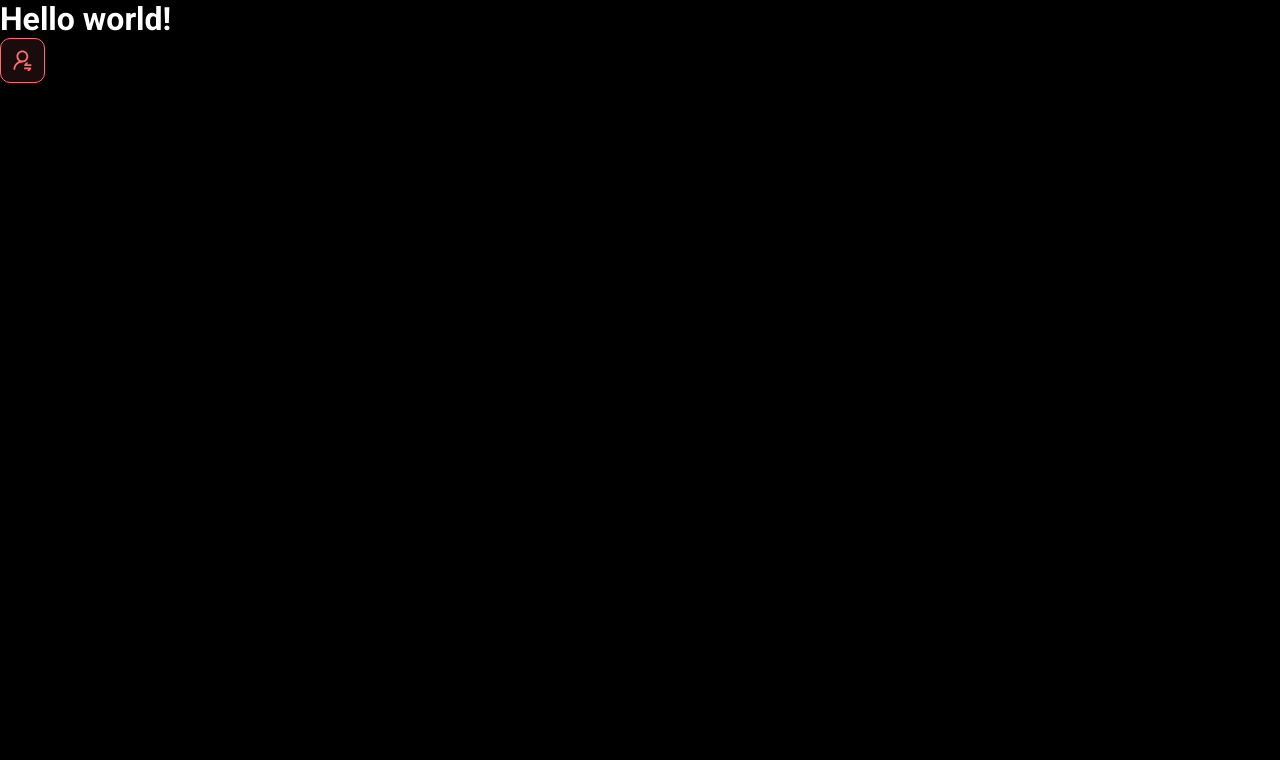
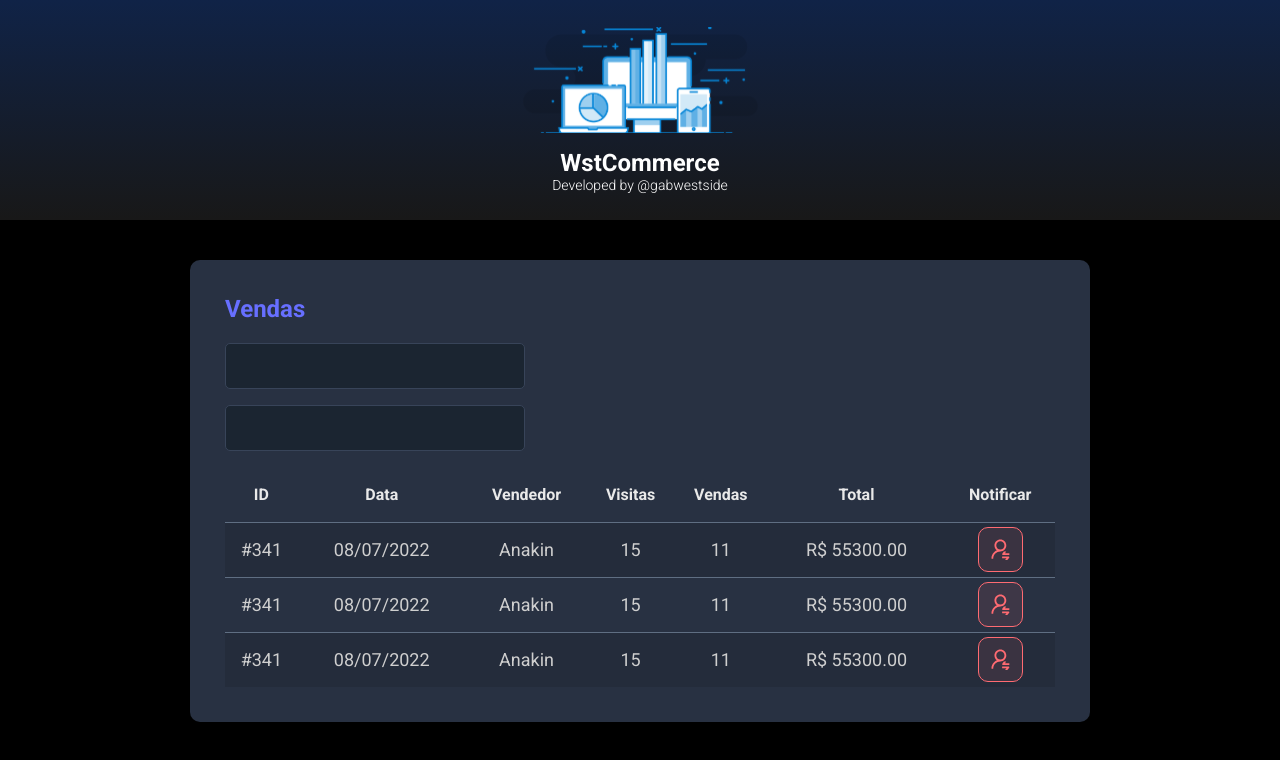
Before and after one commit to gabwestside/wst-commerce, a React (Vite) app in the folder frontend/: page / in a window 1280 px wide. Shown: the top 760 px of the page. Built offline with nearby package versions, Linux system fonts and the light colour scheme.

Commit message:
other components

```diff
--- a/frontend/src/App.tsx
+++ b/frontend/src/App.tsx
@@ -1,13 +1,20 @@
-import NotificationButton from './components/NotificationButton'
+import Header from './components/Header';
+import SalesCard from './components/SalesCard';
 
 function App() {
   return (
     <>
-      <h1>Hello world!</h1>
+      <Header />
 
-      <NotificationButton />
+      <main>
+        <section id='sales'>
+          <div className='wst-container'>
+            <SalesCard />
+          </div>
+        </section>
+      </main>
     </>
-  )
+  );
 }
 
-export default App
+export default App;
--- /dev/null
+++ b/frontend/src/components/Header/index.tsx
@@ -0,0 +1,19 @@
+import logo from '../../assets/img/logo.svg'
+import './styles.css'
+
+function Header() {
+  return (
+    <header>
+        <div className="wst-logo-container">
+            <img src={logo} alt="WstCommerce" />
+            <h1>WstCommerce</h1>
+            <p>
+              Developed by
+              <a href="https://www.instagram.com/gabwestside/"> @gabwestside</a>
+            </p>
+        </div>
+    </header>
+  )
+}
+
+export default Header
--- /dev/null
+++ b/frontend/src/components/Header/styles.css
@@ -0,0 +1,28 @@
+
+header {
+  background: linear-gradient(180deg, #102347 0%, #181818 100%);
+  height: 220px;
+  display: flex;
+  align-items: center;
+  justify-content: center;
+}
+
+.wst-logo-container {
+  display: flex;
+  flex-direction: column;
+  align-items: center;
+}
+
+.wst-logo-container img {
+  width: 235px;
+}
+
+.wst-logo-container h1 {
+  margin-top: 15px;
+  font-size: 24px;
+}
+
+.wst-logo-container p {
+  font-size: 14px;
+  font-weight: 300;
+}
--- /dev/null
+++ b/frontend/src/components/SalesCard/index.tsx
@@ -0,0 +1,77 @@
+import NotificationButton from '../NotificationButton';
+import './styles.css';
+
+function SalesCard() {
+  return (
+    <div className='wst-card'>
+      <h2 className='wst-sales-title'>Vendas</h2>
+      <div>
+        <div className='wst-form-control-container'>
+          <input className='wst-form-control' type='text' />
+        </div>
+        <div className='wst-form-control-container'>
+          <input className='wst-form-control' type='text' />
+        </div>
+      </div>
+
+      <div>
+        <table className='wst-sales-table'>
+          <thead>
+            <tr>
+              <th className='show992'>ID</th>
+              <th className='show576'>Data</th>
+              <th>Vendedor</th>
+              <th className='show992'>Visitas</th>
+              <th className='show992'>Vendas</th>
+              <th>Total</th>
+              <th>Notificar</th>
+            </tr>
+          </thead>
+          <tbody>
+            <tr>
+              <td className='show992'>#341</td>
+              <td className='show576'>08/07/2022</td>
+              <td>Anakin</td>
+              <td className='show992'>15</td>
+              <td className='show992'>11</td>
+              <td>R$ 55300.00</td>
+              <td>
+                <div className='wst-red-btn-container'>
+                  <NotificationButton />
+                </div>
+              </td>
+            </tr>
+            <tr>
+              <td className='show992'>#341</td>
+              <td className='show576'>08/07/2022</td>
+              <td>Anakin</td>
+              <td className='show992'>15</td>
+              <td className='show992'>11</td>
+              <td>R$ 55300.00</td>
+              <td>
+                <div className='wst-red-btn-container'>
+                  <NotificationButton />
+                </div>
+              </td>
+            </tr>
+            <tr>
+              <td className='show992'>#341</td>
+              <td className='show576'>08/07/2022</td>
+              <td>Anakin</td>
+              <td className='show992'>15</td>
+              <td className='show992'>11</td>
+              <td>R$ 55300.00</td>
+              <td>
+                <div className='wst-red-btn-container'>
+                  <NotificationButton />
+                </div>
+              </td>
+            </tr>
+          </tbody>
+        </table>
+      </div>
+    </div>
+  );
+}
+
+export default SalesCard;
--- /dev/null
+++ b/frontend/src/components/SalesCard/styles.css
@@ -0,0 +1,97 @@
+.wst-card {
+  background-color: #283142;
+  border-radius: 10px;
+  padding: 30px 10px;
+}
+
+.wst-sales-title {
+  color: #676fff;
+  font-size: 24px;
+  margin-bottom: 20px;
+}
+
+.wst-form-control-container {
+  margin-bottom: 16px;
+  max-width: 300px;
+}
+
+.wst-form-control {
+  width: 100%;
+  height: 46px;
+  background-color: #1b2531;
+  border: 1px solid #384459;
+  border-radius: 5px;
+  color: #9aaabe;
+  padding: 0 20px;
+  font-size: 18px;
+}
+
+.wst-sales-table {
+  width: 100%;
+  border-spacing: 0;
+  border-collapse: collapse;
+}
+
+.wst-sales-table thead {
+  height: 55px;
+  font-size: 16px;
+  color: #e9e9e9;
+  font-weight: 700;
+}
+
+.wst-sales-table tbody {
+  font-size: 14px;
+  font-weight: 400;
+  color: #cfcfcf;
+  text-align: center;
+}
+
+.wst-sales-table tbody tr {
+  height: 74px;
+  border-top: 1px solid #5f6e82;
+}
+
+.wst-sales-table tbody tr:hover > td {
+  background-color: #384459;
+}
+
+.wst-sales-table tbody tr:nth-child(odd) {
+  background-color: #242c3b;
+}
+
+.wst-red-btn-container {
+    display: flex;
+    justify-content: center;
+}
+
+.show576 {
+    display: none;
+}
+
+.show992 {
+    display: none;
+}
+
+@media (min-width: 576px) {
+    .show576 {
+        display: table-cell;
+    }
+
+    .wst-card {
+        padding: 35px;
+    }
+
+    .wst-sales-table tbody tr {
+        height: 55px;
+    }
+
+    .wst-sales-table tbody {
+        font-size: 18px;
+    }
+}
+
+@media (min-width: 992px) {
+    .show992 {
+        display: table-cell;
+    }
+}
--- a/frontend/src/index.css
+++ b/frontend/src/index.css
@@ -19,3 +19,13 @@
   color: unset;
   text-decoration: none;
 }
+
+.wst-container {
+  width: 100%;
+  max-width: 900px;
+  margin: 0 auto;
+}
+
+#sales {
+  padding: 40px 10px;
+}
```
Also changed, not shown: frontend/src/assets/img/logo.svg (added).
